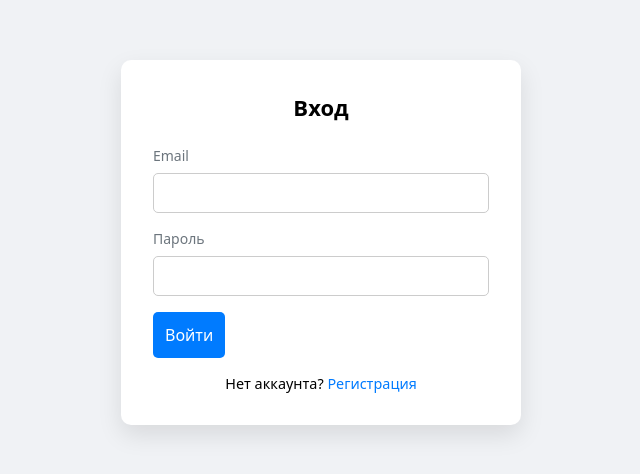
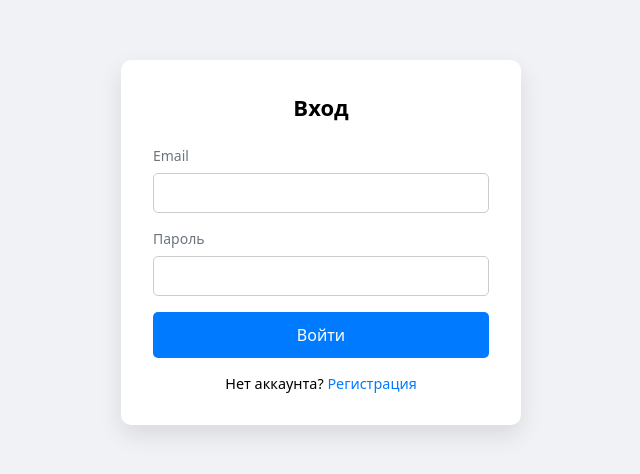
Before and after one commit to raul0103/imtera-app, a Vue app in the folder frontend/: page /login in a window 1280 px wide. Shown: the part 158-632 px from the top of the page, without its empty margins (319-959 px from the left). Built offline with nearby package versions, Linux system fonts and the light colour scheme.

Commit message:
[frontend] auth-card - fix

```diff
--- a/frontend/src/assets/scss/pages/auth.scss
+++ b/frontend/src/assets/scss/pages/auth.scss
@@ -28,5 +28,11 @@
         margin-left: 0.25rem;
       }
     }
+
+    .form {
+      button[type="submit"] {
+        width: 100%;
+      }
+    }
   }
 }
```
